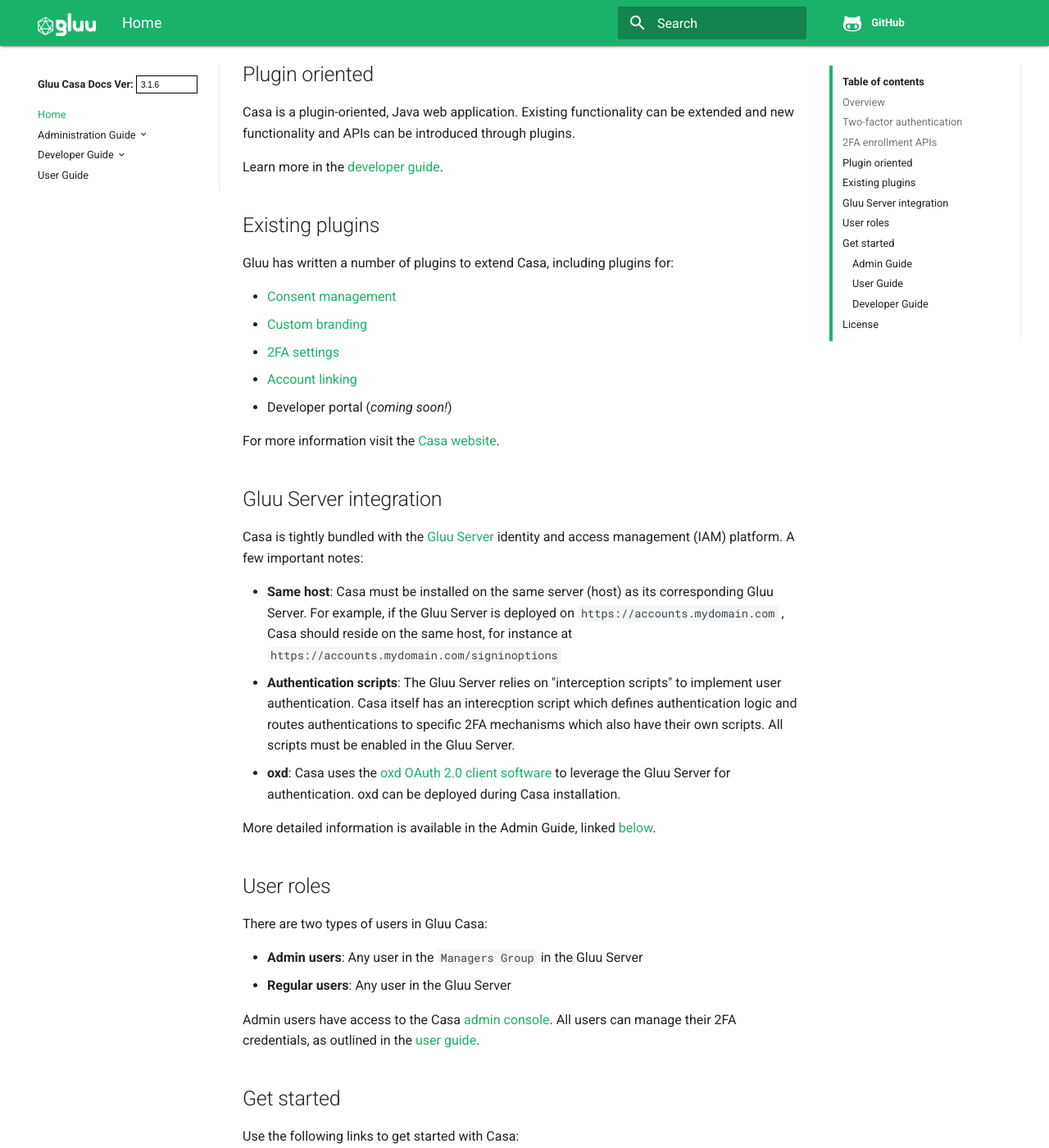
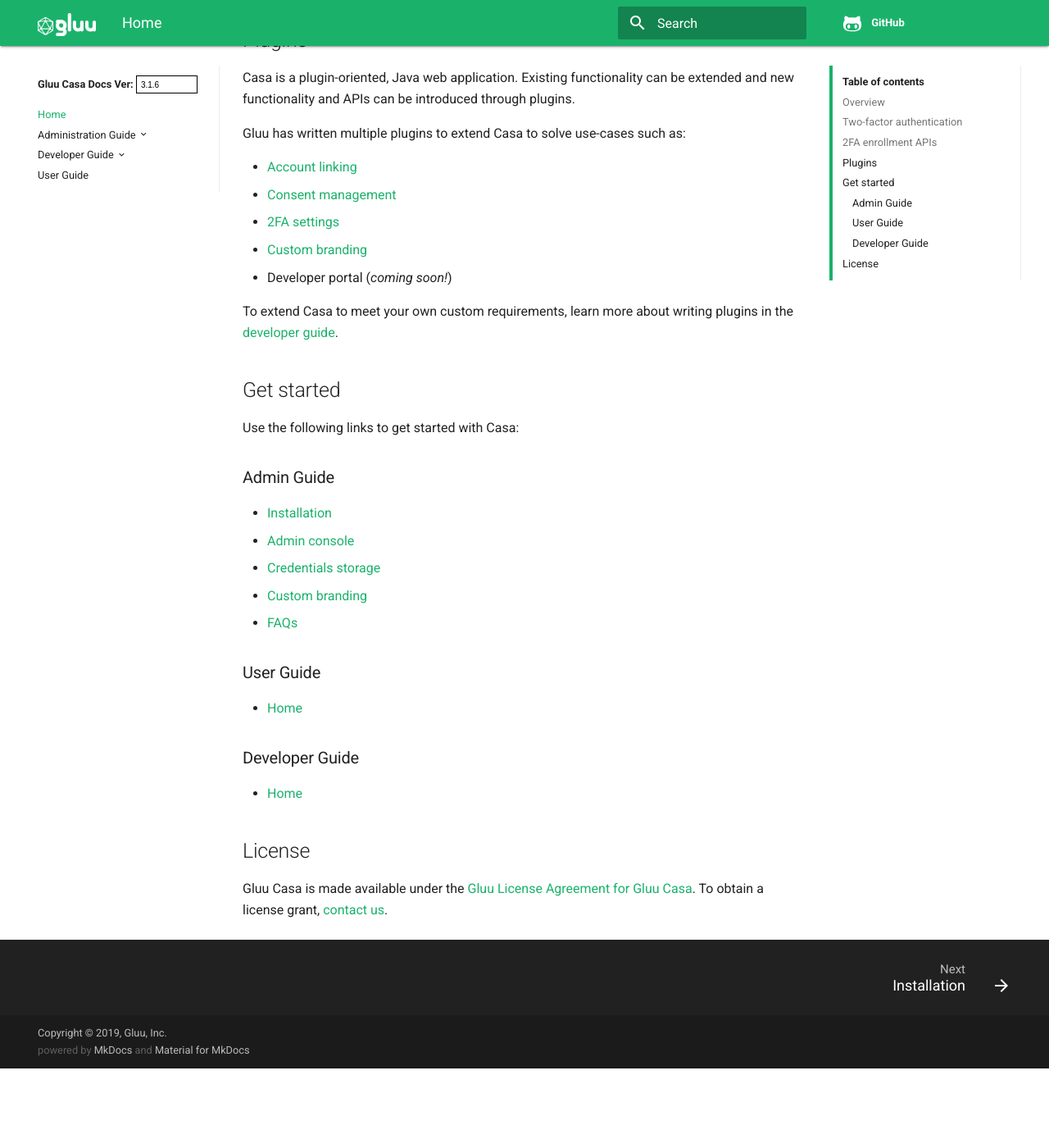
Before and after one commit to shmorri/docs-casa-prod, an MkDocs documentation site: the page built from docs/source/index.md, in a window 1280 px wide and 1400 px high, scrolled down 1264 px. Shown: the whole window at 82% size. Built offline with MkDocs 1.6.1, drawn with Linux system fonts in a browser that asks for light colours; old or Windows-style settings are respelled for this version of MkDocs; after the commit the page ends 2567 px from its top, so only the background shows below that; some of the changed text lies outside the part shown.

Commit message:
removed gluu / user content, added to installation

```diff
--- a/docs/source/index.md
+++ b/docs/source/index.md
@@ -26,11 +26,9 @@ Out-of-the-box, Casa can be used to enroll and manage the following authenticato
 - Mobile phone numbers able to receive OTPs via SMS
 - Passwords (if stored in the corresponding Gluu Server's local LDAP, i.e. not a backend LDAP like AD)
 
-Additional authenticators and use cases can be supported via [custom plugins](#plugin-oriented).
-
 ## 2FA enrollment APIs
 
-To facilitate 2FA device enrollment during account registration, or elsewhere in an application ecosystem, Casa exposes APIs for enrolling the following types of authenticators:
+To facilitate 2FA enrollment during account registration, or elsewhere in an application ecosystem, Casa exposes APIs for enrolling the following types of authenticators:
 
 - Phone numbers for SMS OTP
 - OTP apps, cards or dongles
@@ -38,44 +36,19 @@ To facilitate 2FA device enrollment during account registration, or elsewhere in
 
 Learn more in the [developer guide](./developer/index.md#apis-for-credential-enrollment).
 
-## Plugin oriented
+## Plugins
 
 Casa is a plugin-oriented, Java web application. Existing functionality can be extended and new functionality and APIs can be introduced through plugins.
 
-Learn more in the [developer guide](./developer/index.md).
+Gluu has written multiple plugins to extend Casa to solve use-cases such as:
 
-## Existing plugins
-Gluu has written a number of plugins to extend Casa, including plugins for:
-
+- [Account linking](./plugins/account-linking.md)
 - [Consent management](./plugins/consent-management.md)
+- [2FA settings](./plugins/2fa-settings.md)
 - [Custom branding](./plugins/custom-branding.md)
-- [2FA settings](./plugins/2fa-settings.md)
-- [Account linking](./plugins/account-linking.md)
 - Developer portal (*coming soon!*)
 
-For more information visit the [Casa website](https://casa.gluu.org/plugins).
-
-## Gluu Server integration
-
-Casa is tightly bundled with the [Gluu Server](https://gluu.org/docs/ce) identity and access management (IAM) platform. A few important notes:
-
-- **Same host**: Casa must be installed on the same server (host) as its corresponding Gluu Server. For example, if the Gluu Server is deployed on `https://accounts.mydomain.com` , Casa should reside on the same host, for instance at `https://accounts.mydomain.com/signinoptions`
-
-- **Authentication scripts**: The Gluu Server relies on "interception scripts" to implement user authentication. Casa itself has an interecption script which defines authentication logic and routes authentications to specific 2FA mechanisms which also have their own scripts. All scripts must be enabled in the Gluu Server.
-
-- **oxd**: Casa uses the [oxd OAuth 2.0 client software](https://oxd.gluu.org) to leverage the Gluu Server for authentication. oxd can be deployed during Casa installation.
-
-More detailed information is available in the Admin Guide, linked [below](#admin-guide).
-
-## User roles
-
-There are two types of users in Gluu Casa:
-
-- **Admin users**: Any user in the `Managers Group` in the Gluu Server
-
-- **Regular users**: Any user in the Gluu Server
-
-Admin users have access to the Casa [admin console](./administration/admin-console.md). All users can manage their 2FA credentials, as outlined in the [user guide](./user-guide.md).
+To extend Casa to meet your own custom requirements, learn more about writing plugins in the [developer guide](./developer/index.md).
 
 ## Get started
 
@@ -98,4 +71,4 @@ Use the following links to get started with Casa:
 - [Home](./developer/index.md)
 
 ## License
-Gluu Casa is made available under the [Gluu License Agreement for Gluu Casa](https://github.com/GluuFederation/casa/blob/master/LICENSE.md).
+Gluu Casa is made available under the [Gluu License Agreement for Gluu Casa](https://github.com/GluuFederation/casa/blob/master/LICENSE.md). To obtain a license grant, [contact us](https://gluu.org/contact).
```
